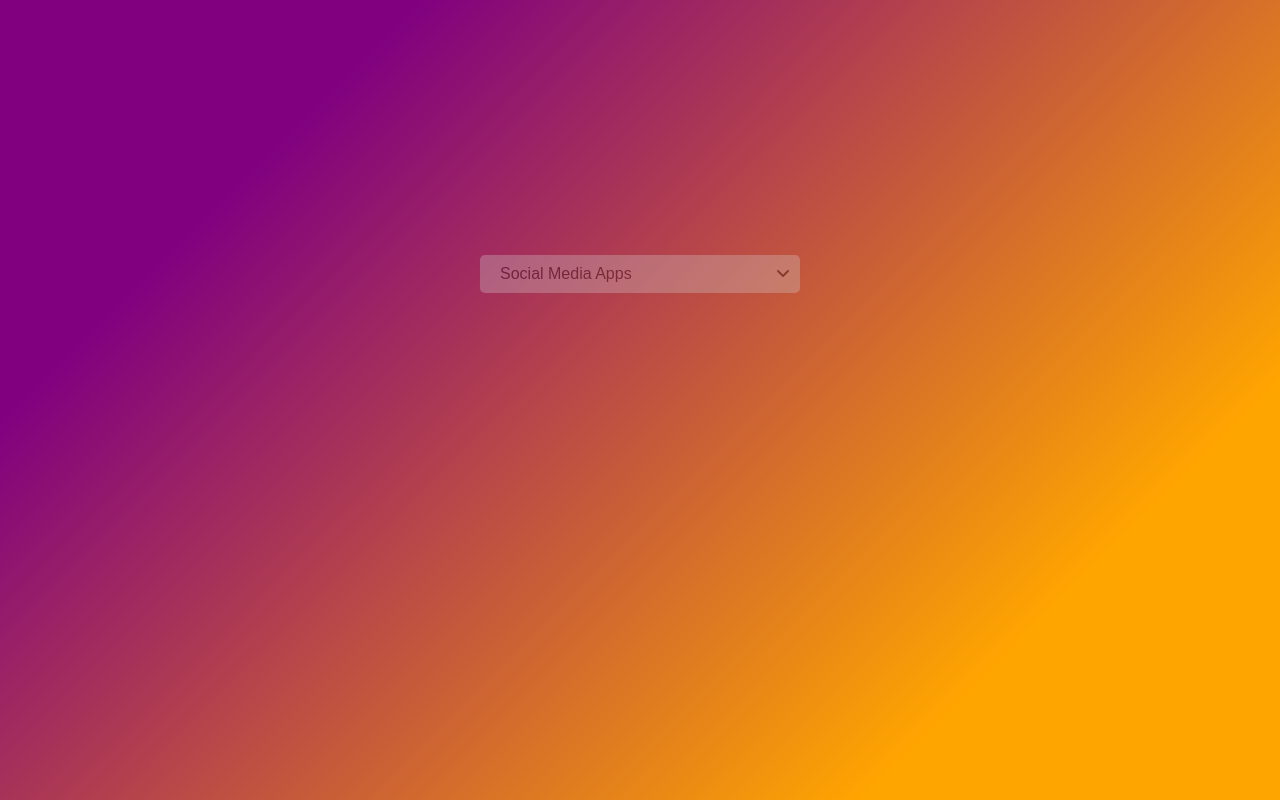
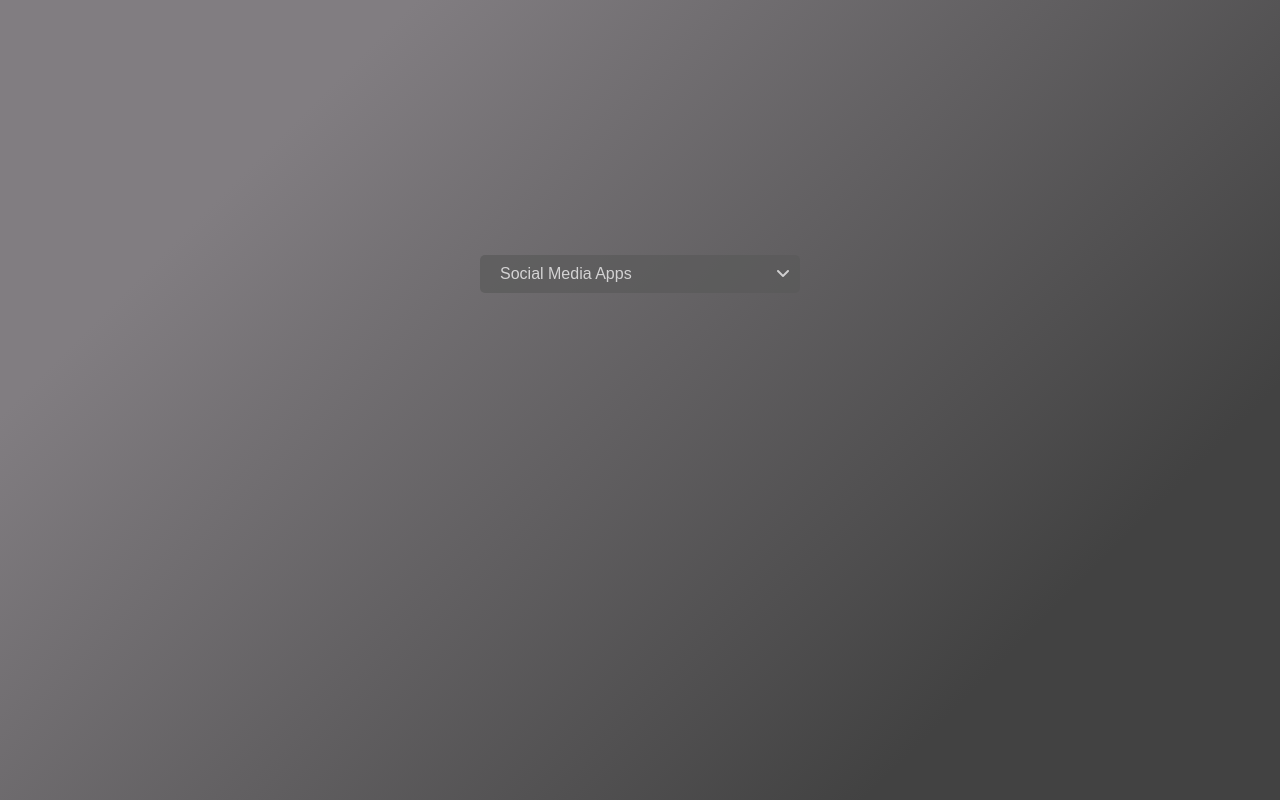
Before and after one commit to umaramjad345/10_Basic_JS_Projects, a plain HTML site: page Social Media Selection Tab/index.html in a window 1280 px wide. Drawn offline with Linux system fonts and the light colour scheme.

Commit message:
Save Changes

```diff
--- a/Social Media Selection Tab/style.css
+++ b/Social Media Selection Tab/style.css
@@ -8,12 +8,16 @@ body {
   align-items: center;
   justify-content: center;
   font-family: sans-serif;
-  background: linear-gradient(135deg, purple 20%, orange 80%);
+  background: linear-gradient(
+    135deg,
+    rgb(129, 125, 129) 20%,
+    rgb(66, 66, 66) 80%
+  );
 }
 .menu {
-  background-color: lightgray;
+  background-color: rgb(90, 90, 90);
   width: 300px;
-  opacity: 0.3;
+  opacity: 0.7;
   border-radius: 5px;
   display: flex;
   flex-direction: row;
@@ -21,6 +25,7 @@ body {
   justify-content: space-between;
   padding: 10px;
   cursor: pointer;
+  color: white;
 }
 .menu p {
   margin: 0px 10px;
```
